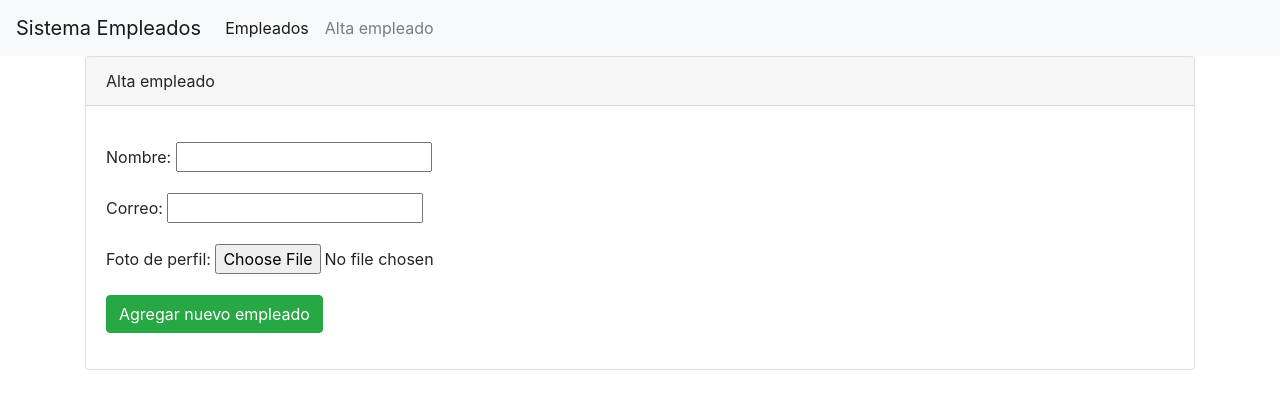
After one commit to pala83/Brewery-flask, a Flask app: page /empleado/crear in a window 1280 px wide. The commit adds this page. Shown: the top 409 px of the page. Run offline with Flask 2, Linux system fonts and the light colour scheme; some libraries are stand-ins or nearby versions.

Commit message:
primera version terminada proyecto empleados

```diff
--- a/src/app.py
+++ b/src/app.py
@@ -1,6 +1,8 @@
-from flask import Flask
-from flask import render_template
+from flask import Flask, render_template, request, redirect, url_for, send_from_directory, flash
+from pymysql.cursors import DictCursor
 from flaskext.mysql import MySQL
+from datetime import datetime
+import os
 
 app = Flask(__name__)
 mysql = MySQL()
@@ -9,17 +11,138 @@ app.config['MYSQL_DATABASE_HOST'] = 'localhost'
 app.config['MYSQL_DATABASE_USER'] = 'root'
 app.config['MYSQL_DATABASE_PASSWORD'] = '123456'
 app.config['MYSQL_DATABASE_DB'] = 'empleados'
+app.config['SECRET_KEY'] = 'codoacodo'
+
+UPLOADS = os.path.join('src/uploads')
+app.config['UPLOADS'] = UPLOADS  # Guardamos la ruta como un valor en la app
 
 mysql.init_app(app)
 
+conn = mysql.connect()
+cursor = conn.cursor(cursor=DictCursor)
+
+
+def queryMySql(query, data=None, tipoDeRetorno='none'):
+    if data != None:
+        cursor.execute(query, data)
+    else:
+        cursor.execute(query)
+
+    if tipoDeRetorno == "one":
+        registro = cursor.fetchone()
+    else:
+        registro = cursor.fetchall()
+
+    if query.casefold().find("select") != -1:
+        conn.commit()
+
+    return registro
+
+
+@app.route('/fotodeusuario/<path:nombreFoto>')
+def uploads(nombreFoto):
+    return send_from_directory(os.path.join('uploads'), nombreFoto)
+
+
 @app.route('/')
 def index():
-    conn = mysql.connect()
-    cursor = conn.cursor()
-    sql = "insert into empleado (nombre, correo, foto) values ('Juan', 'juan@email.com', 'fotodejuan.png');"
+    sql = "SELECT * FROM empleado;"
+    empleados = queryMySql(sql, None, "all")
+
+    return render_template('empleados/index.html', empleados=empleados)
+
+
+@app.route('/empleado/crear', methods=["GET", "POST"])
+def alta_empleado():
+    if request.method == "GET":
+        return render_template('empleados/create.html')
+    elif request.method == "POST":
+        _nombre = request.form['txtNombre']
+        _correo = request.form['txtCorreo']
+        _foto = request.files['txtFoto']
+
+        if _nombre == '' or _correo == '':
+            flash('El nombre y el correo son obligatorios.')
+            return redirect(url_for('alta_empleado'))
+
+        now = datetime.now()
+        tiempo = now.strftime("%Y%H%M%S")
+
+        if _foto.filename != '':
+            nuevoNombreFoto = tiempo + '_' + _foto.filename
+            _foto.save("src/uploads/" + nuevoNombreFoto)
+
+        sql = "INSERT INTO empleado (nombre, correo, foto) values (%s, %s, %s);"
+        datos = (_nombre, _correo, nuevoNombreFoto)
+
+        queryMySql(sql, datos)
+
+        return redirect('/')
+
+
+@app.route('/delete/<int:id>')
+def delete(id):
+    sql = "SELECT foto FROM empleado WHERE id = (%s)"
+    datos = [id]
+
+    nombreFoto = queryMySql(sql, datos, "one")
+
+    try:
+        os.remove(os.path.join(app.config['UPLOADS'], nombreFoto[0]))
+    except:
+        pass
+
+    sql = "DELETE FROM empleado WHERE id = (%s)"
+    queryMySql(sql, datos)
+
+    return redirect('/')
+
+
+@app.route('/modify/<int:id>')
+def modify(id):
+    sql = f'SELECT * FROM empleado WHERE id={id}'
+    cursor.execute(sql)
+    empleado = cursor.fetchone()
+    conn.commit()
+    return render_template('empleados/edit.html', empleado=empleado)
+
+
+@app.route('/update', methods=['POST'])
+def update():
+    _nombre = request.form['txtNombre']
+    _correo = request.form['txtCorreo']
+    _foto = request.files['txtFoto']
+    id = request.form['txtId']
+
+    # datos = (_nombre, _correo, id)
+
+    if _foto.filename != '':
+        now = datetime.now()
+        tiempo = now.strftime("%Y%H%M%S")
+        nuevoNombreFoto = tiempo + '_' + _foto.filename
+        _foto.save("src/uploads/" + nuevoNombreFoto)
+
+        sql = f'SELECT foto FROM empleado WHERE id="{id}"'
+        cursor.execute(sql)
+        conn.commit()
+
+        nombreFoto = cursor.fetchone()[0]
+
+        try:
+            os.remove(os.path.join(app.config['UPLOADS'], nombreFoto))
+        except:
+            pass
+
+        sql = f'UPDATE empleado SET foto="{nuevoNombreFoto}" WHERE id="{id}";'
+        cursor.execute(sql)
+        conn.commit()
+
+    sql = f'UPDATE empleado SET nombre="{_nombre}", correo="{_correo}" WHERE id="{id}"'
     cursor.execute(sql)
     conn.commit()
-    return render_template('empleados/index.html')
 
-if __name__ == "__main__":
+    return redirect('/')
+
+
+if __name__ == '__main__':
     app.run(debug=True)
--- /dev/null
+++ b/src/static/index.js
@@ -0,0 +1,12 @@
+const btnsConfirm = document.querySelectorAll("#btnBorrar")
+
+if (btnsConfirm.length) {
+  for (const btn of btnsConfirm) {
+    btn.addEventListener("click", event => {
+      const resp = confirm("Esta opción no tiene marcha atrás. ¿Confirma?")
+      if (!resp) {
+        event.preventDefault()
+      }
+    })
+  }
+}
--- /dev/null
+++ b/src/static/styles.css
@@ -0,0 +1,3 @@
+td {
+    vertical-align: middle !important;
+  }
--- a/src/templates/empleados/create.html
+++ b/src/templates/empleados/create.html
@@ -0,0 +1,37 @@
+{% include 'header.html' %}
+
+{% with messages = get_flashed_messages() %}
+{% if messages %}
+<div class="alert alert-danger" role="alert">
+    {% for msg in messages %}
+    {{ msg }}
+    {% endfor %}
+</div>
+{% endif %}
+{% endwith %}
+
+<form method="POST" action="/empleado/crear" enctype="multipart/form-data">
+    <div class="card">
+        <div class="card-header">Alta empleado</div>
+        <div class="card-body">
+            <p class="card-text">
+            <div class="form-group">
+                <label for="txtNombre">Nombre:</label>
+                <input type="text" name="txtNombre" id="txtNombre" />
+            </div>
+            <div class="form-group">
+                <label for="txtCorreo">Correo:</label>
+                <input type="email" name="txtCorreo" id="txtCorreo" />
+            </div>
+            <div class="form-group">
+                <label for="txtFoto">Foto de perfil:</label>
+                <input type="file" name="txtFoto" id="txtFoto" />
+            </div>
+            <div class="form-group">
+                <input class="btn btn-success" type="submit" value="Agregar nuevo empleado" />
+            </div>
+            </p>
+        </div>
+    </div>
+</form>
+{% include 'footer.html' %}
--- /dev/null
+++ b/src/templates/footer.html
@@ -0,0 +1,4 @@
+</div>
+</body>
+
+</html>
--- /dev/null
+++ b/src/templates/header.html
@@ -0,0 +1,29 @@
+<!DOCTYPE html>
+<html lang="en">
+
+<head>
+    <meta charset="UTF-8" />
+    <meta http-equiv="X-UA-Compatible" content="IE=edge" />
+    <meta name="viewport" content="width=device-width, initial-scale=1.0" />
+    <link rel="stylesheet" href="https://maxcdn.bootstrapcdn.com/bootstrap/4.0.0/css/bootstrap.min.css" />
+    <link rel="stylesheet" href="{{ url_for('static', filename='styles.css') }}" />
+    <script src="{{ url_for('static', filename='index.js') }}" defer></script>
+    <title>Sistema Empleados</title>
+</head>
+
+<body>
+    <nav class="navbar navbar-expand-lg navbar-light bg-light">
+        <a class="navbar-brand" href="{{ url_for('index') }}">Sistema Empleados</a>
+        <button class="navbar-toggler" type="button" data-toggle="collapse" data-target="#navbarNavAltMarkup"
+            aria-controls="navbarNavAltMarkup" aria-expanded="false" aria-label="Toggle navigation">
+            <span class="navbar-toggler-icon"></span>
+        </button>
+        <div class="collapse navbar-collapse" id="navbarNavAltMarkup">
+            <div class="navbar-nav">
+                <a class="nav-item nav-link active" href="{{ url_for('index') }}">Empleados <span
+                        class="sr-only">(current)</span></a>
+                <a class="nav-item nav-link" href="{{ url_for('alta_empleado') }}">Alta empleado</a>
+            </div>
+        </div>
+    </nav>
+    <div class="container">
```
Also changed, not shown: src/templates/empleados/edit.html (+32 -0 lines), src/templates/empleados/index.html (+28 -1 lines), 2 other files.
